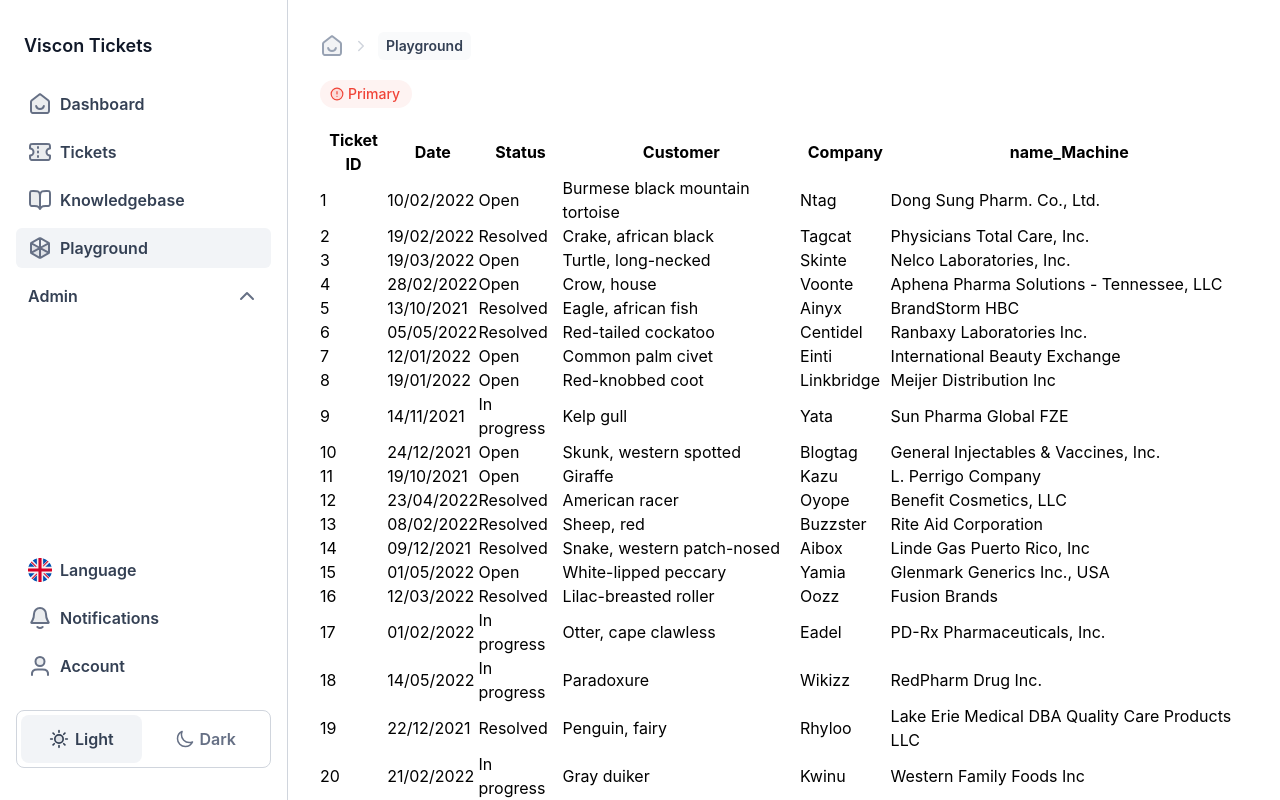
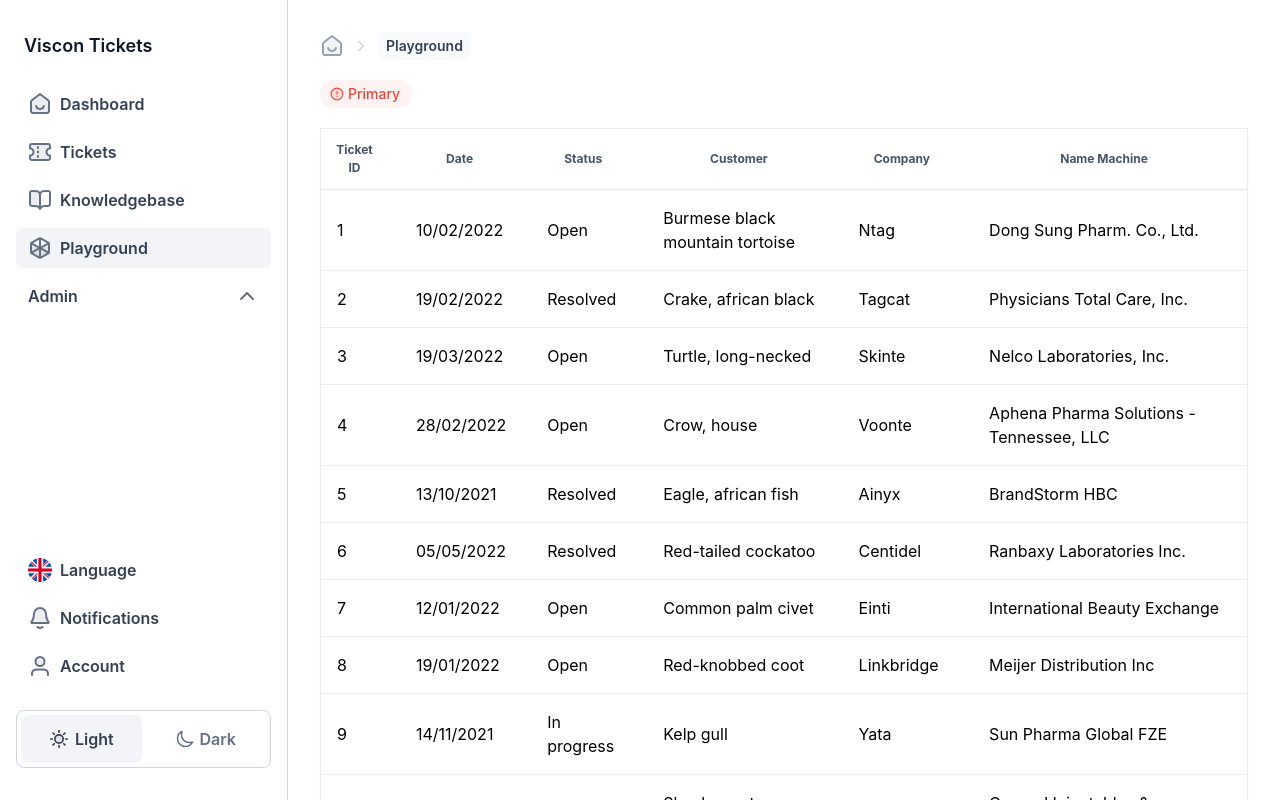
Before and after one commit to lucasprins/viscon-tickets, a React (Create React App) app in the folder client/: page /playground in a window 1280 px wide. Shown: the top 800 px of the page. Built offline with nearby package versions, Linux system fonts and the light colour scheme.

Commit message:
commit: Slight more neat looking.

```diff
--- a/client/src/components/organisms/Table/basicTable.tsx
+++ b/client/src/components/organisms/Table/basicTable.tsx
@@ -1,6 +1,8 @@
 import React, { useMemo } from "react";
 import { useTable, Column } from "react-table";
 import MOCK_DATA from "./MOCK_DATA.json";
+
+
 
 export const BasicTable = () => {
     const COLUMNS: Column<{
@@ -32,7 +34,7 @@
             accessor: "name_Company",
         },
         {
-            Header: "name_Machine",
+            Header: "Name Machine",
             accessor: "name_Machine",
         },
     ];
@@ -43,26 +45,30 @@
     const { getTableProps, getTableBodyProps, headerGroups, rows, prepareRow } = useTable({ columns, data });
 
     return (
-        <table {...getTableProps()}>
+       <div>
+        <div className="">
+
+        </div>
+        <table className='border border-gray-200 border-solid shadow-sm rounded-lg table-auto' {...getTableProps()}>
             <thead>
                 {headerGroups.map((headerGroup) => (
-                    <tr {...headerGroup.getHeaderGroupProps}>
+                    <tr {...headerGroup.getHeaderGroupProps} className='border border-solid border-gray-200 shadow-sm rounded-lg'>
                         {headerGroup.headers.map((column) => (
-                            <th {...column.getHeaderGroupProps}>
+                            <th {...column.getHeaderGroupProps} className='text-xs text-gray-600 pb-3 pl-3 pt-3 pr-6 align-middle rounded-lg'>
                                 {column.render("Header")}
                             </th>
                         ))}
                     </tr>
                 ))}
             </thead>
-            <tbody {...getTableBodyProps()}>
+            <tbody {...getTableBodyProps()} className=''>
                 {rows.map((row) => {
                     prepareRow(row);
                     return (
-                        <tr {...row.getRowProps()}>
+                        <tr {...row.getRowProps()} className=''>
                             {row.cells.map((cell) => {
                                 return (
-                                    <td {...cell.getCellProps}>
+                                    <td {...cell.getCellProps} className='pb-4 pl-4 pt-4 pr-6 align-middle border-y border-gray-200 rounded-lg '>
                                         {cell.render("Cell")}
                                     </td>
                                 );
@@ -72,6 +78,7 @@
                 })}
             </tbody>
         </table>
+        </div>
     );
 };
 
```
